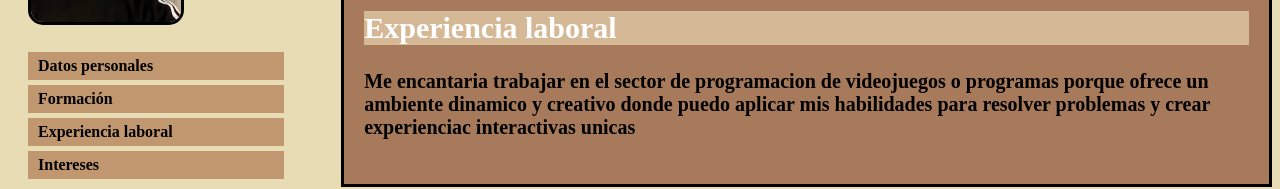
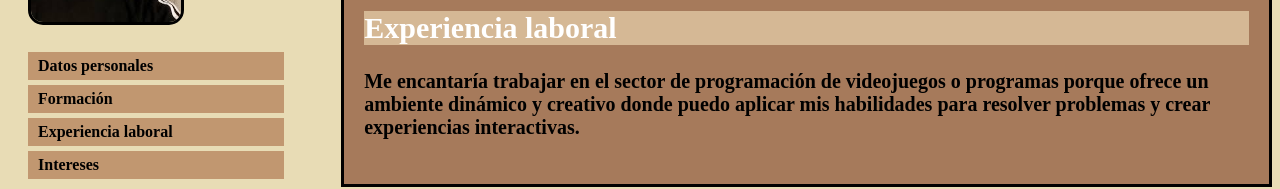
Before and after one commit to Iceyz25/Page, a plain HTML site: page ExperienciaLaboral.html in a window 1280 px wide. Shown: the part 189-378 px from the top of the page. Drawn offline with Linux system fonts and the light colour scheme.

Commit message:
Update ExperienciaLaboral.html

```diff
--- a/ExperienciaLaboral.html
+++ b/ExperienciaLaboral.html
@@ -21,7 +21,7 @@
 	<h1>Pagni Octavio</h1>
 	<hr>
 	<h2>Experiencia laboral<h2>
-	<p>Me encantaria trabajar en el sector de programacion de videojuegos o programas porque ofrece un ambiente dinamico y creativo donde puedo aplicar mis habilidades para resolver problemas y crear experienciac interactivas unicas  </p>
+	<p>Me encantaría trabajar en el sector de programación de videojuegos o programas porque ofrece un ambiente dinámico y creativo donde puedo aplicar mis habilidades para resolver problemas y crear experiencias interactivas.</p>
 	</div>
 </div>
 
```
